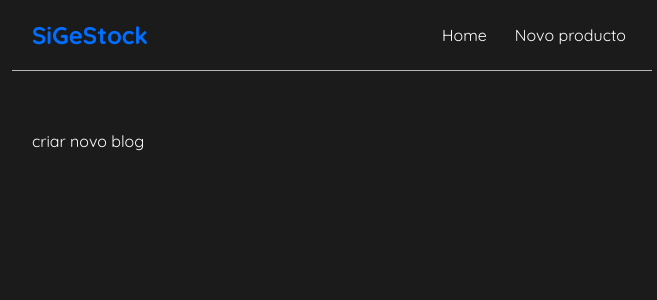
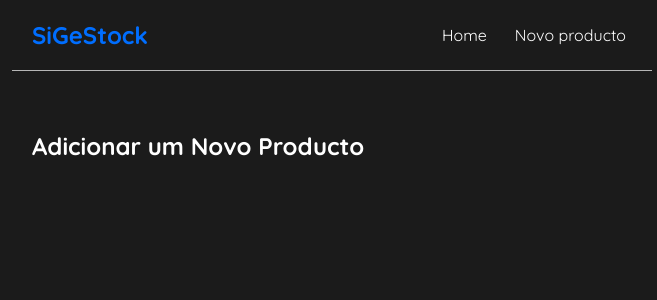
Before and after one commit to Uanela/curso-completo-de-react-para-iniciantes-gratuito, a React (Create React App) app: page /create in a window 1280 px wide. Shown: the top 300 px of the page, without its empty margins (308-965 px from the left). Built offline with nearby package versions, Linux system fonts and the light colour scheme.

Commit message:
second commit

```diff
--- a/src/App.js
+++ b/src/App.js
@@ -1,6 +1,7 @@
-import Home from "./components/Home";
+import Home from "./pages/Home";
 import Navbar from "./components/Navbar";
 import { BrowserRouter as Router, Routes, Route } from "react-router-dom";
+import Create from "./pages/Create";
 
 function App() {
   return (
@@ -10,7 +11,7 @@ function App() {
         <main>
           <Routes>
             <Route path="/" element={<Home />} />
-            <Route path="/create" element={<p>criar novo blog</p>} />
+            <Route path="/create" element={<Create />} />
           </Routes>
         </main>
       </div>
--- /dev/null
+++ b/src/pages/Create.js
@@ -0,0 +1,9 @@
+import React from "react";
+
+export default function Create() {
+  return (
+    <div className="create">
+      <h2>Adicionar um Novo Producto</h2>
+    </div>
+  );
+}
--- a/src/components/Home.js
+++ b/src/pages/Home.js
@@ -1,4 +1,4 @@
-import ProductsList from "./ProductsList";
+import ProductsList from "../components/ProductsList";
 import { faCircleNotch } from "@fortawesome/free-solid-svg-icons";
 import { FontAwesomeIcon } from "@fortawesome/react-fontawesome";
 import { useFetch } from "../utils/useFetch";
```
